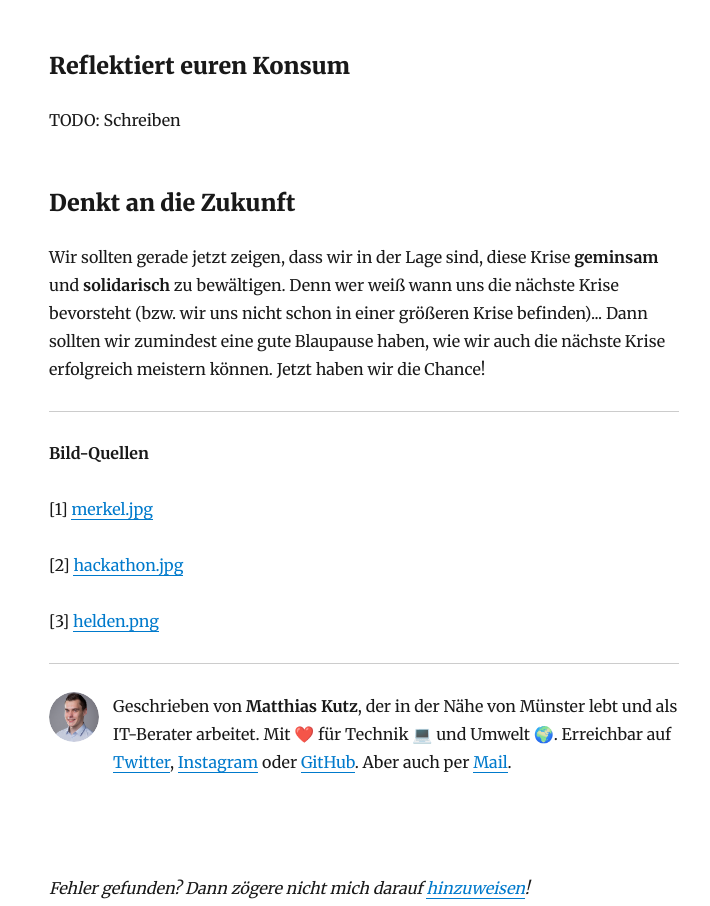
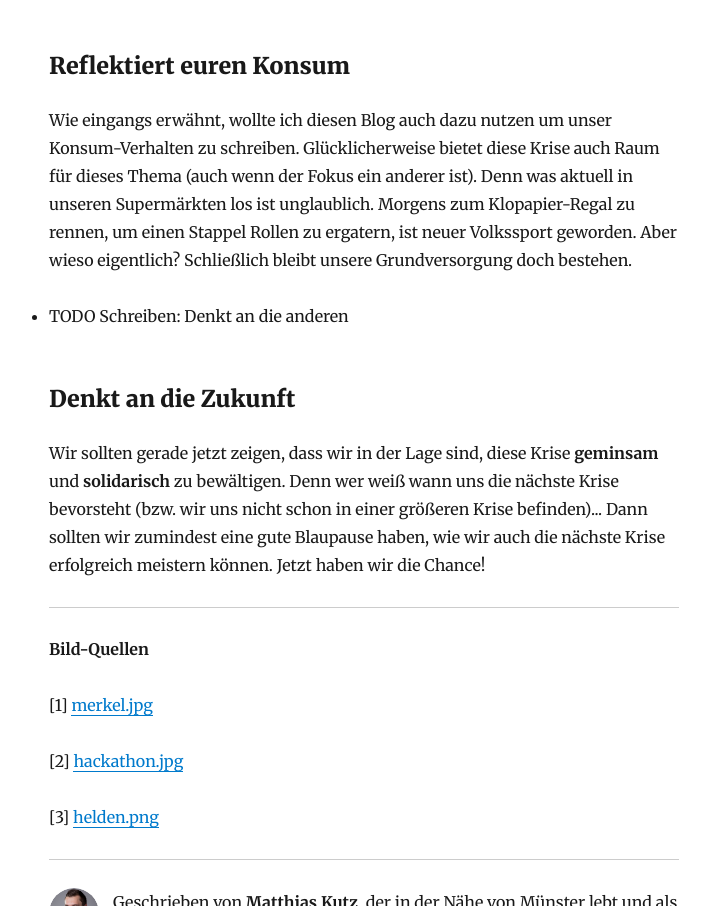
Before and after one commit to kutzilla/kutzilla.github.io, a Gatsby site: page /covid-19/ in a window 1280 px wide. Shown: the part 3663-4569 px from the top of the page, without its empty margins (276-986 px from the left). Built offline with nearby package versions, Linux system fonts and the light colour scheme; Gatsby itself is replaced by a stand-in of ours; some packages are replaced by stand-ins of ours.

Commit message:
Covid-19 Konsum weitergeschrieben

```diff
--- a/content/blog/covid-19/index.md
+++ b/content/blog/covid-19/index.md
@@ -15,7 +15,7 @@ Mittlerweile sollte allen klar sein was [COVID-19](https://www.ecdc.europa.eu/en
 
 ## Die Reaktionen
 
-Die Reaktionen auf die Virus sind gigantisch. In Italien & Spanien existieren Ausgangssperren. Einzelhändler werden um ihre Mehl- und Klopapier-Vorräte gebracht (BTW hauptsache ich kann mir in Zeiten der Krise der Hintern vierlagig abwischen & Non-Stop Brot backen). Menschen in Atemschutzmasken gehören zur Tagesordnung. Und auch in Deutschland hat uns die Bundeskanzelerin in ihrer Ansprache zur Lage der Nation dazu aufgefordert Maßnahmen zu ergreifen. Zwar existiert keine offizielle Aussgangssperre, aber unsere sozialen Kontakte sollen wir so weit wie möglich einschränken. Das öffentliche Leben ist größtenteils komplett zum Erliegen gekommen. Wir befinden uns in einer Schutzquarantäne. So geht es mir zumindest, seitdem ich mich seit Beginn dieser Woche im Home-Office befinde. Und seither habe ich die Wohnung auch nur in ganz seltenen Fällen verlassen.
+Die Reaktionen auf die Virus sind gigantisch. In Italien & Spanien existieren Ausgangssperren. Einzelhändler werden um ihre Mehl- und Klopapier-Vorräte gebracht (BTW hauptsache ich kann mir in Zeiten der Krise der Hintern vierlagig abwischen & Non-Stop Brot backen). Menschen in Atemschutzmasken gehören zur Tagesordnung. Und auch in Deutschland hat uns die Bundeskanzelerin in ihrer Ansprache zur Lage der Nation dazu aufgefordert Maßnahmen zu ergreifen. Zwar existiert keine offizielle Aussgangssperre, aber unsere sozialen Kontakte sollen wir so weit wie möglich einschränken. Das öffentliche Leben ist größtenteils komplett zum Erliegen gekommen. Wir befinden uns demnach in einer Schutzquarantäne. So geht es mir zumindest, seitdem ich mich seit Beginn dieser Woche im Home-Office befinde. Und seither habe ich die Wohnung auch nur in ganz seltenen Fällen verlassen.
 
 ![Angela Merkel](./merkel.jpg)
 
@@ -45,7 +45,9 @@ Aber natürlich muss man kein Computer-Spezialist sein oder besondere Fähigkeit
 
 ### Reflektiert euren Konsum
 
-TODO: Schreiben
+Wie eingangs erwähnt, wollte ich diesen Blog auch dazu nutzen um unser Konsum-Verhalten zu schreiben. Glücklicherweise bietet diese Krise auch Raum für dieses Thema (auch wenn der Fokus ein anderer ist). Denn was aktuell in unseren Supermärkten los ist unglaublich. Morgens zum Klopapier-Regal zu rennen, um einen Stappel Rollen zu ergatern, ist neuer Volkssport geworden. Aber wieso eigentlich? Schließlich bleibt unsere Grundversorgung doch bestehen.
+
+- TODO Schreiben: Denkt an die anderen
 
 ### Denkt an die Zukunft
 
```
